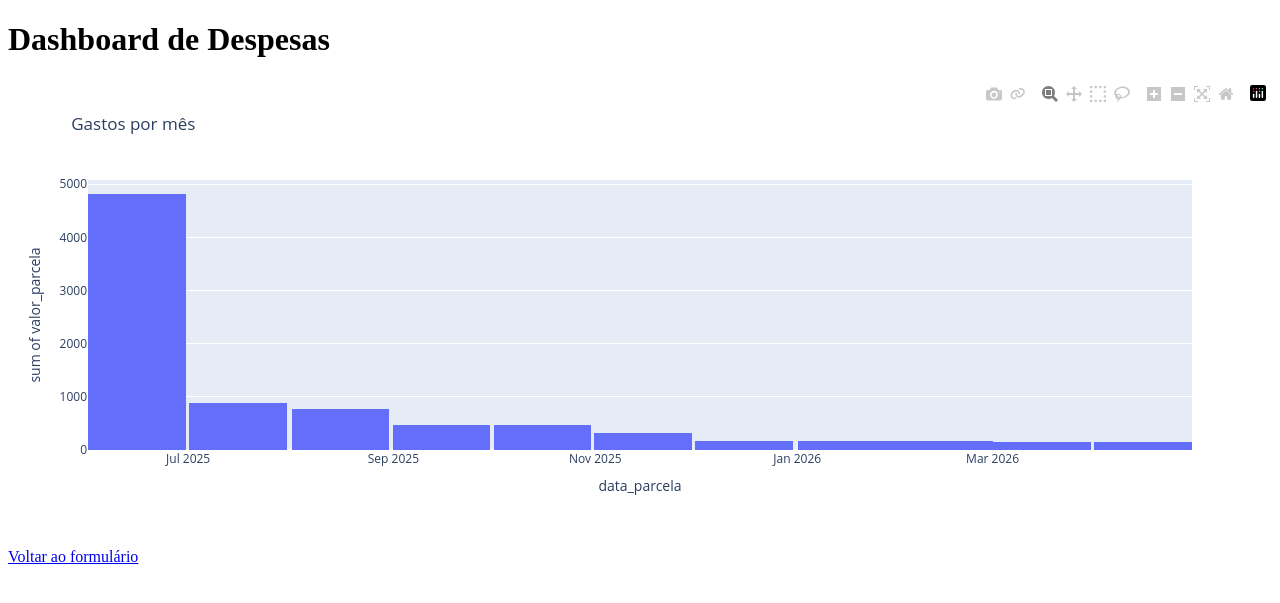
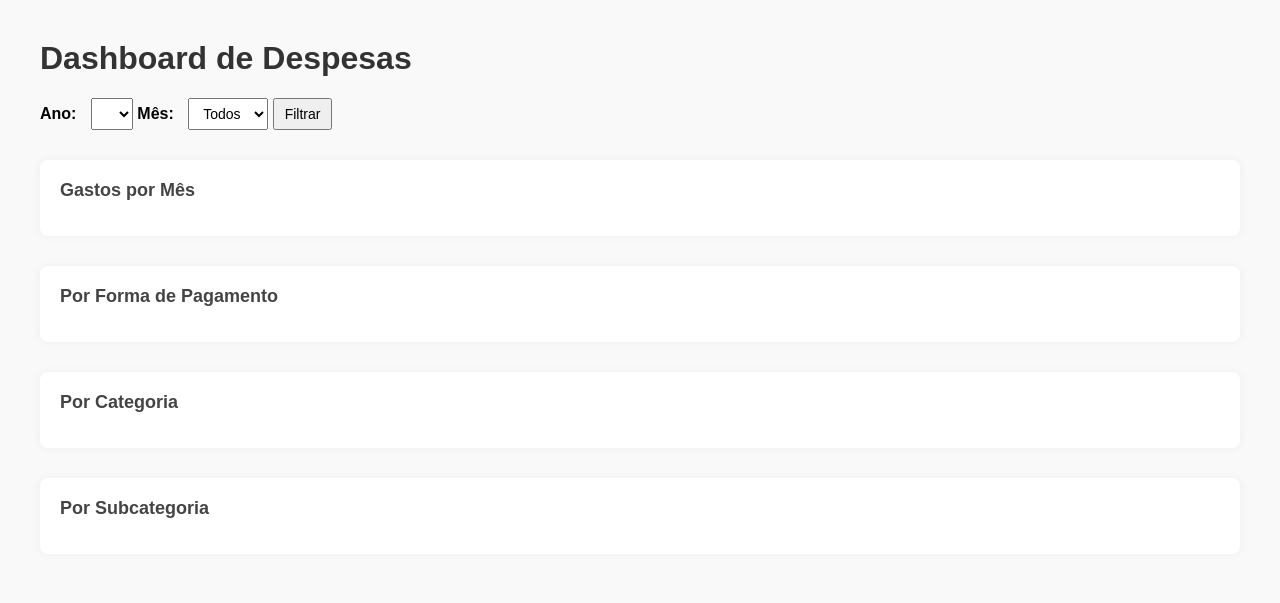
Before and after one commit to novelletto1985/registro_despesas, a Flask app: page /dashboard in a window 1280 px wide. Shown: the top 603 px of the page. Run offline with Flask 3, Linux system fonts and the light colour scheme; data comes from the database, SQL or seed files in the repository; lists and menus that the app fills with data are empty.

Commit message:
Versão básica restaurada

```diff
--- a/app.py
+++ b/app.py
@@ -74,3 +74,54 @@
 
 if __name__ == '__main__':
     app.run(host='0.0.0.0', port=10000)
+from flask import Flask, render_template, request, redirect
+import sqlite3
+from parcelas import gerar_parcelas
+
+app = Flask(__name__)
+
+@app.route('/')
+def index():
+    return render_template('form.html')
+
+@app.route('/enviar', methods=['POST'])
+def enviar():
+    dados = request.form
+    conn = sqlite3.connect('banco.db')
+    cursor = conn.cursor()
+
+    cursor.execute('''
+        INSERT INTO compras (descricao, valor_total, num_parcelas, data_compra, forma_pagamento, categoria, subcategoria)
+        VALUES (?, ?, ?, ?, ?, ?, ?)
+    ''', (
+        dados['descricao'],
+        float(dados['valor_total']),
+        int(dados['num_parcelas']),
+        dados['data_compra'],
+        dados['forma_pagamento'],
+        dados['categoria'],
+        dados['subcategoria']
+    ))
+    compra_id = cursor.lastrowid
+    conn.commit()
+    conn.close()
+
+    gerar_parcelas(compra_id)
+    return redirect('/')
+
+@app.route('/dashboard')
+def dashboard():
+    import pandas as pd
+    import plotly.express as px
+
+    conn = sqlite3.connect('banco.db')
+    df = pd.read_sql_query('SELECT * FROM parcelas', conn)
+    conn.close()
+
+    fig = px.histogram(df, x='data_parcela', y='valor_parcela', histfunc='sum', title='Gastos por mês')
+    fig_html = fig.to_html(full_html=False)
+
+    return render_template('dashboard.html', grafico=fig_html)
+
+if __name__ == '__main__':
+    app.run(host='0.0.0.0', port=10000)
--- a/registro_despesas/templates/dashboard.html
+++ b/registro_despesas/templates/dashboard.html
@@ -1,12 +1,12 @@
 <!DOCTYPE html>
 <html lang="pt-br">
 <head>
-  <meta charset="UTF-8">
-  <title>Dashboard</title>
+    <meta charset="UTF-8">
+    <title>Dashboard</title>
 </head>
 <body>
-  <h1>Dashboard de Despesas</h1>
-  {{ grafico | safe }}
-  <br><a href="/">Voltar ao formulário</a>
+    <h1>Dashboard de Gastos</h1>
+    {{ grafico|safe }}
+    <p><a href="/">Voltar</a></p>
 </body>
 </html>
--- a/templates/dashboard.html
+++ b/templates/dashboard.html
@@ -3,45 +3,92 @@
 <head>
     <meta charset="UTF-8">
     <title>Dashboard de Despesas</title>
-    <script src="https://cdn.plot.ly/plotly-latest.min.js"></script>
+    <style>
+        body {
+            font-family: Arial, sans-serif;
+            margin: 40px;
+            background-color: #f9f9f9;
+        }
+
+        h1 {
+            color: #333;
+        }
+
+        form {
+            margin-bottom: 30px;
+        }
+
+        label {
+            font-weight: bold;
+            margin-right: 10px;
+        }
+
+        select, button {
+            padding: 6px 10px;
+            font-size: 14px;
+        }
+
+        .grafico-container {
+            background-color: #fff;
+            border-radius: 8px;
+            padding: 20px;
+            margin-bottom: 30px;
+            box-shadow: 0 0 10px rgba(0,0,0,0.05);
+        }
+
+        .grafico-container h2 {
+            margin-top: 0;
+            font-size: 18px;
+            color: #444;
+        }
+
+        iframe {
+            width: 100%;
+            height: 400px;
+            border: none;
+        }
+    </style>
 </head>
 <body>
     <h1>Dashboard de Despesas</h1>
 
-    <form method="GET" action="/dashboard">
+    <form method="get">
         <label for="ano">Ano:</label>
         <select name="ano" id="ano">
-            {% for ano in anos %}
-            <option value="{{ ano }}" {% if ano == ano_selecionado %}selected{% endif %}>{{ ano }}</option>
+            {% for y in anos %}
+                <option value="{{ y }}" {% if y == ano %}selected{% endif %}>{{ y }}</option>
             {% endfor %}
         </select>
 
         <label for="mes">Mês:</label>
         <select name="mes" id="mes">
-            <option value="">Todos</option>
-            {% for m in range(1, 13) %}
-            <option value="{{ m }}" {% if m == mes_selecionado %}selected{% endif %}>{{ m }}</option>
+            <option value="Todos" {% if mes == 'Todos' %}selected{% endif %}>Todos</option>
+            {% for m in meses %}
+                <option value="{{ m }}" {% if m == mes %}selected{% endif %}>{{ m }}</option>
             {% endfor %}
         </select>
 
         <button type="submit">Filtrar</button>
     </form>
 
-    <div>
+    <div class="grafico-container">
         <h2>Gastos por Mês</h2>
-        {{ grafico_total|safe }}
+        {{ grafico1 | safe }}
     </div>
-    <div>
+
+    <div class="grafico-container">
         <h2>Por Forma de Pagamento</h2>
-        {{ grafico_pagamento|safe }}
+        {{ grafico2 | safe }}
     </div>
-    <div>
+
+    <div class="grafico-container">
         <h2>Por Categoria</h2>
-        {{ grafico_categoria|safe }}
+        {{ grafico3 | safe }}
     </div>
-    <div>
+
+    <div class="grafico-container">
         <h2>Por Subcategoria</h2>
-        {{ grafico_subcategoria|safe }}
+        {{ grafico4 | safe }}
     </div>
 </body>
 </html>
```
Also changed, not shown: registro_despesas/templates/form.html (+22 -11 lines).
